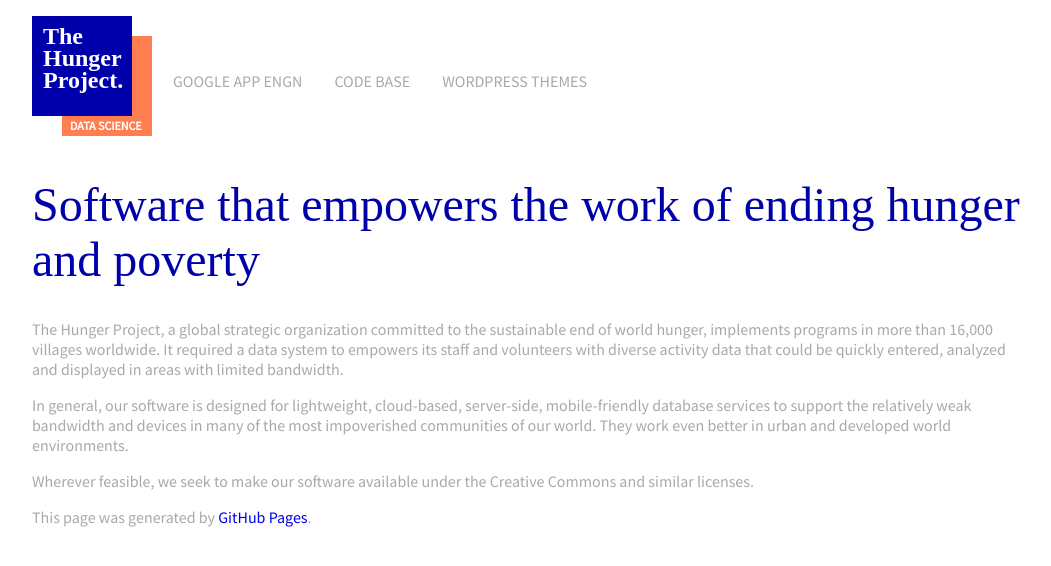
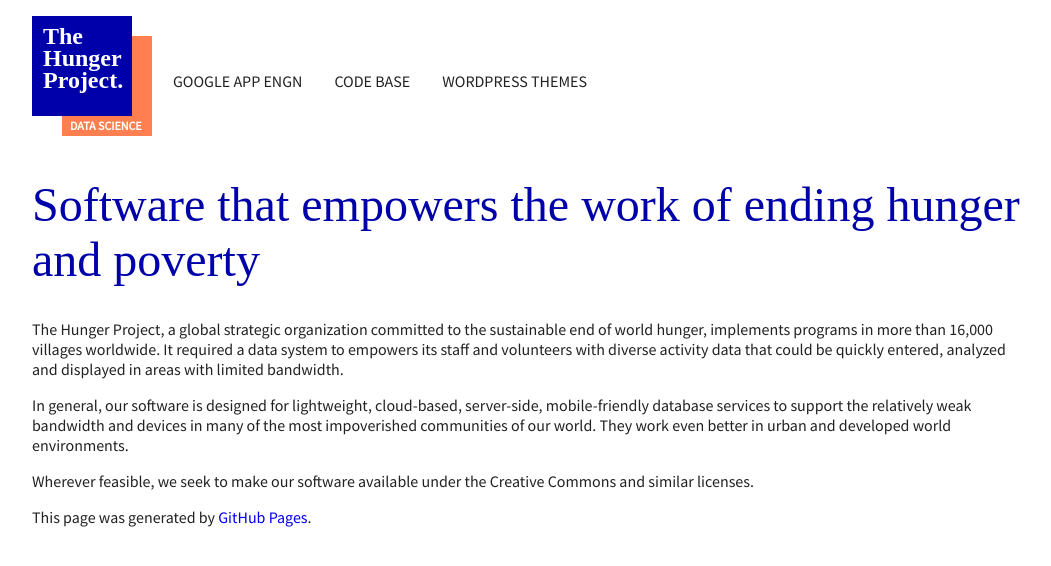
Before and after one commit to thpglobal/thpglobal.github.io, a Jekyll site: the page built from README.md, in a window 1280 px wide. Shown: the top 566 px of the page, without its empty margins (108-1159 px from the left). Built offline with Jekyll 4.4.1, drawn with Linux system fonts in a browser that asks for light colours; some web fonts are replaced; our own code applies the rules of GitHub Pages for plain Markdown files.

Commit message:
Update default.html

```diff
--- a/_layouts/default.html
+++ b/_layouts/default.html
@@ -8,7 +8,7 @@
 	<meta name = "Description" content = "Documentation for THP Code Base by John Coonrod.">
     <link rel="stylesheet" href="https://fonts.googleapis.com/css?family=Unna|Source+Sans+Pro">
     <style>
-body {padding:1em; background-color:white; max-width: 1000px; margin: 0 auto; font-family:"Source Sans Pro"; lineheight:1.6em; color:darkgray;}
+body {padding:1em; background-color:white; max-width: 1000px; margin: 0 auto; font-family:"Source Sans Pro"; lineheight:1.6em; color:#222222; font-size:1rem;}
 h1, h2 {font-family: Unna;color: #0000aa; font-size:3rem; font-weight:normal;}
 header {display:flex;}
 nav {align-self:center;}
@@ -21,17 +21,9 @@ nav ul {
   padding-left: 0;
 }
 
-nav ul li {
-  background: white;
-  display: block;
-  float: left;
-  padding: 1rem;
-  position: relative;
-  text-decoration: none;
-  transition-duration: 0.5s;
-}
+nav ul li {background: white;display: block;float: left;padding: 1rem;position: relative;text-decoration: none; transition-duration: 0.5s;}
 
-nav ul li a { color: darkgrey;}
+nav ul li a { color: inherit;}
 
 nav ul li:hover {background: lightgray;cursor: pointer;}
 
```
